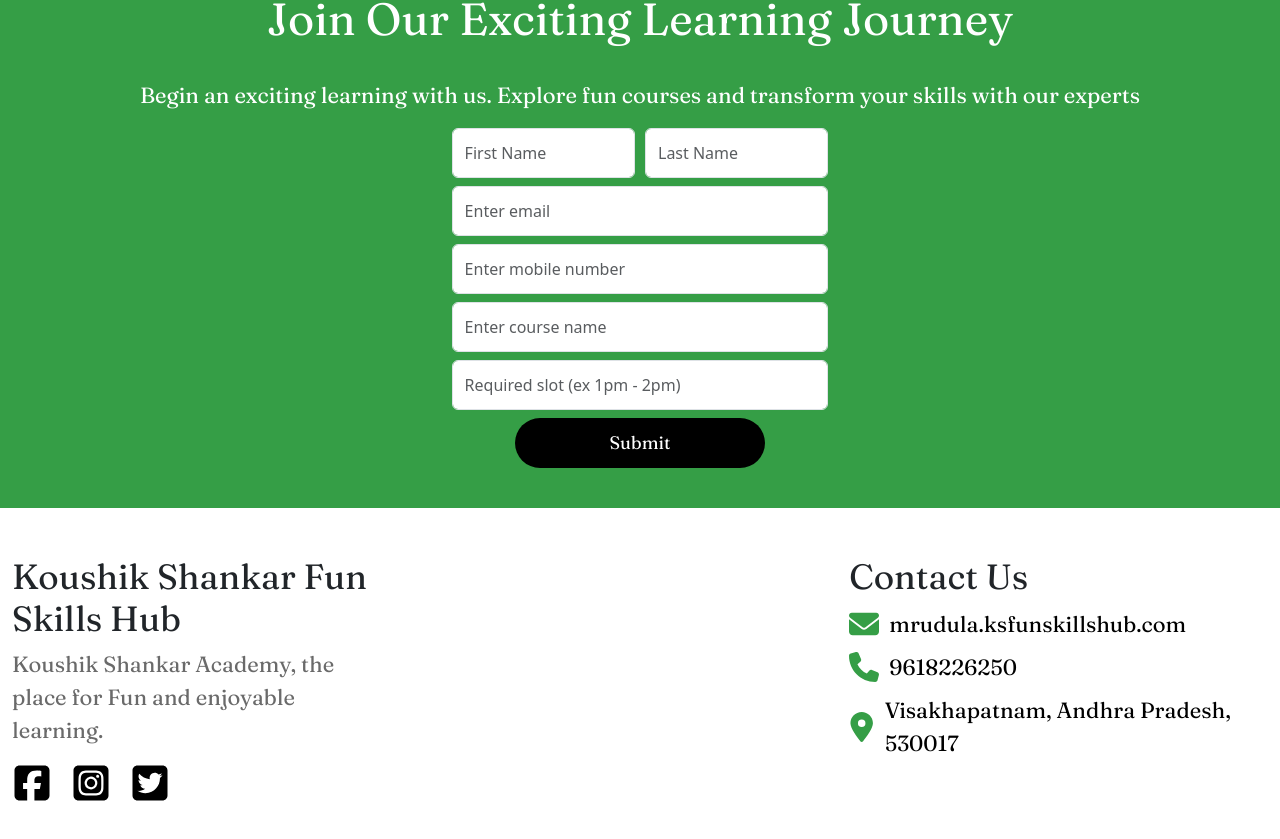
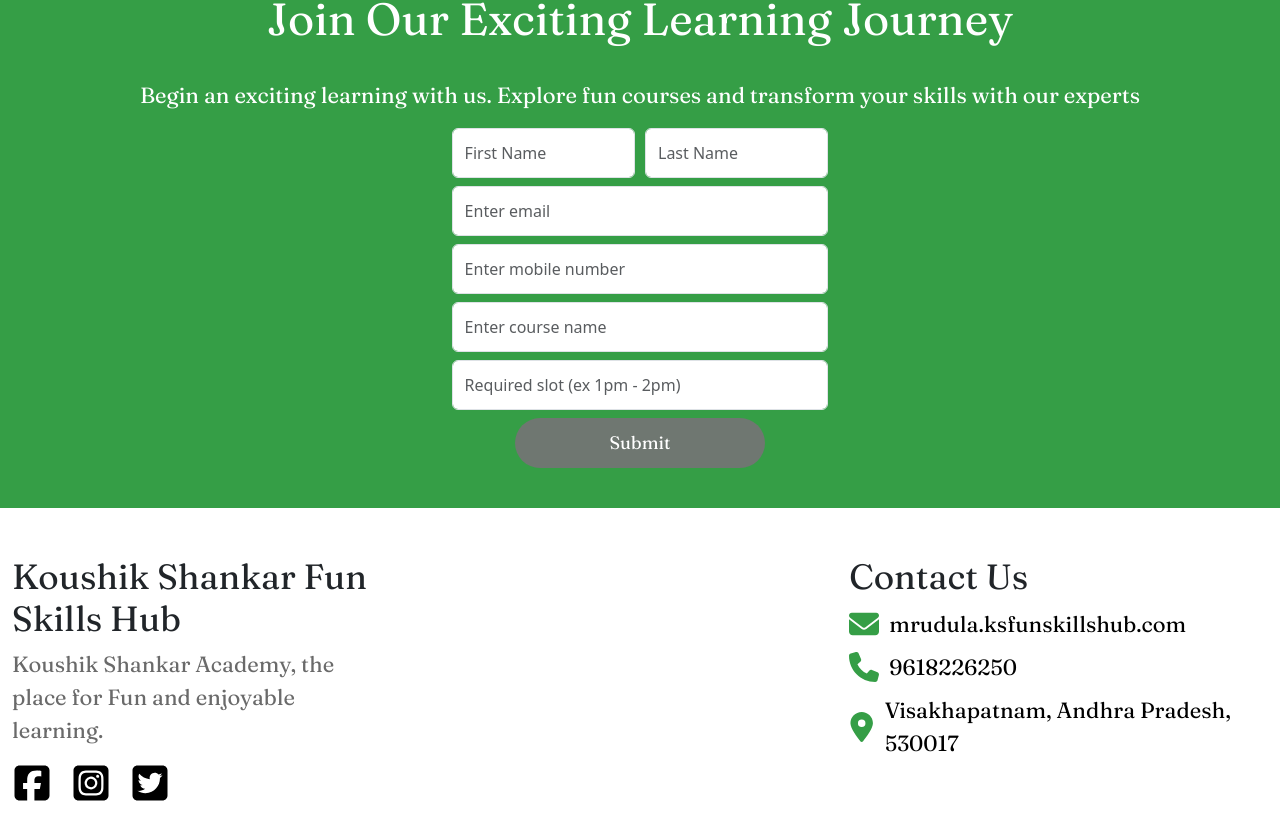
Before and after one commit to mrudulaakkinapalli/KsFunSKillsHub, a React (Create React App) app in the folder ks-fun-skills-hub/: page / in a window 1280 px wide. Shown: the part 4980-5819 px from the top of the page. Built offline with nearby package versions, Linux system fonts and the light colour scheme.

Commit message:
Added Email functionality

```diff
--- a/ks-fun-skills-hub/src/components/ContactUs.jsx
+++ b/ks-fun-skills-hub/src/components/ContactUs.jsx
@@ -1,15 +1,38 @@
-import React, { useRef } from 'react';
+import React, { useRef, useState } from 'react';
 import emailjs from '@emailjs/browser';
 import Form from "react-bootstrap/Form";
-import { Button } from 'react-bootstrap';
+import Snackbar from '@mui/material/Snackbar';
+import MuiAlert from '@mui/material/Alert';
+
+const Alert = React.forwardRef(function Alert(props, ref) {
+  return <MuiAlert elevation={6} ref={ref} variant="filled" {...props} />;
+});
 
 export const ContactUs = () => {
+  const [isModified,setisModified]=useState(false);
+  const [firstName,setFirstName]=useState('');
+  const [lastName,setLastName]=useState('');
+  const [email,setEmail]=useState('');
+  const [mobile,setMobile]=useState('');
+  const [course,setCourse]=useState('');
+  const [requiredSlot,setRequiredSlot]=useState('');
+  const [open,setOpen]=useState(false);
+
   const form = useRef();
 
   const sendEmail = (e) => {
+    if(isModified){
+      setOpen(true)
+      setFirstName('');
+      setLastName('');
+      setEmail('');
+      setMobile('');
+      setRequiredSlot('');
+      setCourse('');
+    }
+    setisModified(false)
     e.preventDefault();
-
-    emailjs.sendForm('service_jezzcov', 'template_w0i1l97', form.current, 'j44EIt9khAbkkwcUU')
+    emailjs.sendForm('service_cme4cjs', 'template_pws06tp', form.current, 'Bmzub1enlrKBnAh-r')
       .then((result) => {
           console.log(result.text);
       }, (error) => {
@@ -17,17 +40,20 @@ export const ContactUs = () => {
       });
   };
 
+  const handleClose = (event, reason) => {
+    if (reason === 'clickaway') {
+      return;
+    }
+    setOpen(false);
+  };
   return (
-    // <form ref={form} onSubmit={sendEmail}>
-    //   <label>Name</label>
-    //   <input type="text" name="from_name" />
-    //   <label>Email</label>
-    //   <input type="email" name="from_email" />
-    //   <label>Message</label>
-    //   <textarea name="message" />
-    //   <input type="submit" value="Send" />
-    // </form>
-     <form ref={form} onSubmit={sendEmail}>
+    <>
+    {open?<Snackbar open={open} autoHideDuration={5000} onClose={handleClose} anchorOrigin={{ vertical: 'bottom', horizontal: 'center' }}>
+        <Alert onClose={handleClose} severity="success" sx={{ width: '100%' }}>
+          Successfully Submitted
+        </Alert>
+      </Snackbar>:""}
+    <form ref={form} onSubmit={sendEmail}>
             <div
               className="mb-2 form-item"
               style={{ display: "flex", justifyContent: "space-between" }}
@@ -35,40 +61,56 @@ export const ContactUs = () => {
               <Form.Control
                 style={{ marginRight: "10px" }}
                 type="firstName"
+                name="first_name"
                 placeholder="First Name"
+                value={firstName}
+                onChange={(e)=>{setFirstName(e.target.value);setisModified(true)}}
               />
-              <Form.Control type="firstName" name="from_name" placeholder="Last Name" />
+              <Form.Control type="lastName" name="last_name" value={lastName} placeholder="Last Name" onChange={(e)=>{setLastName(e.target.value);setisModified(true)}} />
             </div>
             <Form.Control
               className="mb-2 form-item"
               type="email"
               name="from_email"
+              value={email}
               placeholder="Enter email"
+              onChange={(e)=>setEmail(e.target.value)}
+
             />
             <Form.Control
               className="mb-2 form-item"
               type="mobilenumber"
+              name="mobile_number"
+              value={mobile}
               placeholder="Enter mobile number"
+              onChange={(e)=>{setMobile(e.target.value);setisModified(true)}}
+
             />
             <Form.Control
               className="mb-2 form-item"
               type="course"
+              name="course"
+              value={course}
               placeholder="Enter course name"
+              onChange={(e)=>{setCourse(e.target.value);setisModified(true)}}
+
             />
             <Form.Control
             className="mb-2 form-item"
             type="slot"
-            name="message"
+            name="required_slot"
+            value={requiredSlot}
             placeholder="Required slot (ex 1pm - 2pm)"
+            onChange={(e)=>{setRequiredSlot(e.target.value);setisModified(true)}}
+
           />
           <div style={{display:"flex",justifyContent:"center"}}>
-          <button className="submit-button" variant="dark" type="submit">
+          <button type="submit" class="submit-button" disabled={ !(firstName!=="" && lastName !=="" && email!=="" && requiredSlot!=="" && course!=="" && mobile!=="")}  variant="dark"  >
         Submit
       </button>
       </div>
+        </form>
+    </>
 
-
-
-        </form>
   );
 };
```
